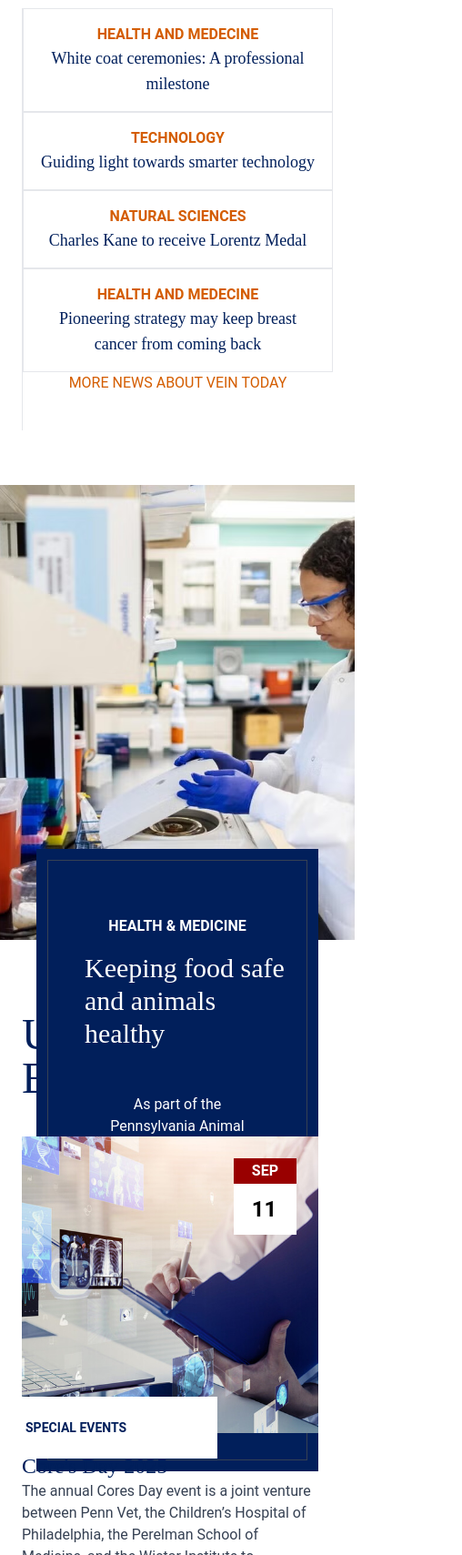
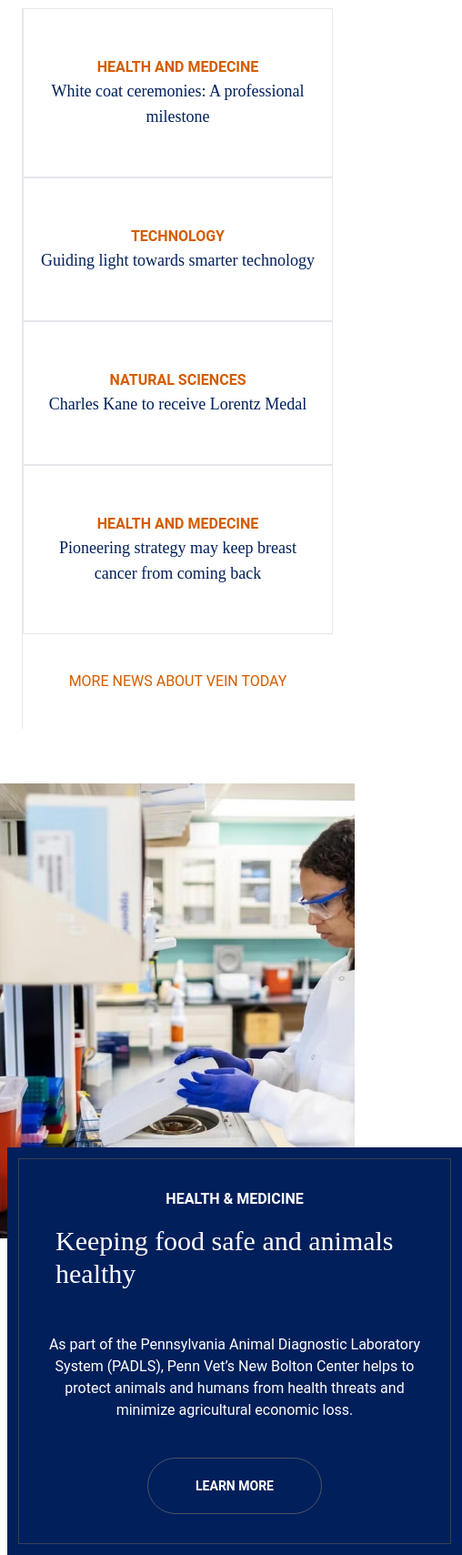
Before and after one commit to PAZZO123/TailWind_Gate, a website built with Vite: page index.html in a window 390 px wide. Shown: the part 1320-3029 px from the top of the page at 91% size, 508 px wide, since content can reach past the window. Built offline with nearby package versions, Linux system fonts and the light colour scheme.

Commit message:
feat:new feature section

```diff
--- a/index.html
+++ b/index.html
@@ -51,45 +51,45 @@
  </div>
  <!-- Grids -->
   <div class="lg:flex text-[#011F5B] gap-9 px-6 pt-10 xl:px-[100px] 2xl:px-[200px] flex flex-col lg:flex-row">
-    <div class="flex-2 pl-6 border-b-1 border-gray-200 border-l-1  group"><img src="Images/pollution.jpg" alt="">
-    <p class="uppercase text-[#D45D00] font-semibold font-sm hover:underline  text-center">Health and Medecine</p>
-    <p class="font-[EB_Garamond] text-3xl group-hover:underline pr-20 text-center ">Exposure to air pollution worsens Alzheimer’s disease
+    <div class="flex-2 pl-6 border-b-1 border-gray-200 border-l-1   group"><img src="Images/pollution.jpg" alt="">
+    <p class="uppercase text-[#D45D00] font-semibold font-sm hover:underline  text-center ">Health and Medecine</p>
+    <p class="font-[EB_Garamond] text-3xl group-hover:underline pr-20 text-center  ">Exposure to air pollution worsens Alzheimer’s disease
           </p>
   </div>
   <div class="flex-3  border-l-1 border-gray-200  ">
       <div class="lg:grid lg:grid-cols-2   grid-rows-4">
-      <div class="p-4 border-1 border-gray-200 group "><img class="hidden lg:inline" src="Images/medecine.jpg" alt="">
+      <div class="p-4 border-1 border-gray-200 group py-13  lg:py-0"><img class="hidden lg:inline" src="Images/medecine.jpg" alt="">
       <p class="uppercase text-[#D45D00] font-semibold font-sm hover:underline text-center">Health and Medecine</p>
       <p class="font-[EB_Garamond] text-lg group-hover:underline text-center"> White coat ceremonies: A professional milestone
             </p>
       </div>
-      <div class="p-4 border-1 border-gray-200 group"><img class="hidden lg:inline"  src="Images/technology.jpeg" alt="">
+      <div class="p-4 border-1 border-gray-200 group py-13  lg:py-0"><img class="hidden lg:inline"  src="Images/technology.jpeg" alt="">
         <p class="uppercase text-[#D45D00] font-semibold font-sm hover:underline text-center">Technology</p>
         <p class="font-[EB_Garamond] text-lg group-hover:underline text-center"> Guiding light towards smarter technology
             </p>
       </div>
-      <div class="p-4 border-1 border-gray-200 group"><img class="hidden lg:inline"  src="Images/natural.jpg" alt="">
+      <div class="p-4 border-1 border-gray-200 group py-13  lg:py-0"><img class="hidden lg:inline"  src="Images/natural.jpg" alt="">
       <p class="uppercase text-[#D45D00] font-semibold font-sm hover:underline text-center">Natural Sciences</p>
       <p class="font-[EB_Garamond] text-lg group-hover:underline text-center"> Charles Kane to receive Lorentz Medal
             </p>
       </div>
-      <div class="p-4 border-1 border-gray-200 group"><img class="hidden lg:inline"  src="Images/health.jpg" alt="">
+      <div class="p-4 border-1 border-gray-200 group py-13  lg:py-0"><img class="hidden lg:inline"  src="Images/health.jpg" alt="">
       <p class="uppercase text-[#D45D00] font-semibold font-sm hover:underline text-center">Health and Medecine</p>
       <p class="font-[EB_Garamond] text-lg group-hover:underline text-center">  Pioneering strategy may keep breast cancer from coming back
             </p>
       </div>
     </div>
-    <div class="uppercase text-center text-[#D45D00] pb-10 lg:-mt-[700px]  ">More news about vein today</div>
+    <div class="uppercase text-center text-[#D45D00] py-10 2xl:-mt-[600px] xl:-mt-[600px]  lg:-mt-[500px] xl:py-0 ">More news about vein today</div>
   </div>
   </div>
   <!-- More news -->
    <div class="pt-15">
     <div class="relative bg-[url('/Images/more-section.avif')] bg-center  bg-cover bg-no-repeat p-10   h-[500px] xl:h-[650px] 2xl:mx-[100px]">
 
-      <div class="absolute p-3 bg-[#011F5B] lg:w-[600px] text-white  lg:inset-y-10 h-fit xl:inset-y-20 lg:left-6 w-fit top-[400px] max-md:inset-x-10 xl:left-[100px] ">
-       <div class=" py-15 px-4 border-1 border-gray-700 ">        <h1 class="uppercase font-semibold pb-4 text-center">Health & Medicine</h1>
+      <div class="absolute p-3 bg-[#011F5B] w-[500px] lg:w-[600px] text-white  lg:inset-y-10 h-fit xl:inset-y-20 lg:left-6  top-[400px] max-md:inset-x-2 xl:left-[100px] max-md:mx-auto ">
+       <div class=" py-8  lg:py-15 px-4 border-1 border-gray-700 ">        <h1 class="uppercase font-semibold pb-4 text-center">Health & Medicine</h1>
         <h1 class="text-3xl font-[EB_Garamond] pb-12 pl-6 hover:underline">Keeping food safe and animals healthy</h1>
-        <h2 class="pb-10 text-center px-10">As part of the Pennsylvania Animal Diagnostic Laboratory System (PADLS), Penn Vet’s New Bolton Center helps to protect animals and humans from health threats and minimize agricultural economic loss.</h2>
+        <h2 class="pb-10 text-center lg:px-10 px-4 ">As part of the Pennsylvania Animal Diagnostic Laboratory System (PADLS), Penn Vet’s New Bolton Center helps to protect animals and humans from health threats and minimize agricultural economic loss.</h2>
        <div class="flex-center"> <button class="py-5 px-13 uppercase text-sm font-semibold hover:bg-white hover:text-[#D45D00] w-fit border-1 border-gray-600 rounded-full ">Learn more</button></div></div>
 
       </div>
@@ -98,9 +98,9 @@
     </div>
    </div>
    <!-- Upcoming Events -->
-    <div class="text-5xl font-[EB_Garamond] text-[#011F5B] px-6 pt-20 pb-10 xl:px-[100px] 2xl:px-[200px]">Upcoming Events</div>
+    <div class="text-5xl font-[EB_Garamond] text-[#011F5B] px-6 pt-20 pb-10 xl:px-[100px] 2xl:px-[200px] mt-[300px] lg:mt-0">Upcoming Events</div>
     <!-- more about events -->
-    <div class="lg:flex px-6 xl:px-[100px] 2xl:px-[200px]">
+    <div class="lg:flex px-6 xl:px-[100px] 2xl:px-[200px] pr:20 sm:pr-[100px] md:pr-[450px] lg:pr-6 ">
 <div class="pr-4 relative flex-1 group"><img src="Images/event1.jpg" alt="">
   <div class="w-fit h-fit bg-white absolute top-6 right-10">
     <div class="w-fit px-5 py-0.5 bg-[#990000] text-white font-semibold">SEP</div>
@@ -138,8 +138,8 @@
     <!-- MORE EVENTS VIA PENN TODAY -->
     <div class="text-sm font-[EB_Garamond] text-[#011F5B] px-6 pt-20 pb-10 xl:px-[100px] 2xl:px-[200px] hover:underline font-semibold">MORE EVENTS VIA PENN TODAY</div>
 
-    <div class="lg:flex px-6 gap-6  xl:px-[100px] 2xl:px-[200px] 2xl:gap-10">
-       <div class=" p-3    bg-[#011F5B] lg:w-[600px] text-white   h-[380px]  ">
+    <div class="lg:flex px-6 gap-6  xl:px-[100px] 2xl:px-[200px] 2xl:gap-10 space-y-10">
+       <div class=" p-3    bg-[#011F5B] lg:w-[600px] text-white   lg:h-[400px] 2xl:h-[380px] h-fit  ">
        <div class="py-15 px-4 border-1 border-gray-700">
 
         <h1 class="text-3xl font-[EB_Garamond] pb-12 pl-6 hover:underline text-center">Federal Government Updates</h1>
@@ -148,7 +148,7 @@
 
        </div>
       </div>
-       <div class="  border-5 border-[#011F5B] bg-[#011F5B] lg:w-[600px] text-white  h-[380px] p-3 ">
+       <div class="  border-5 border-[#011F5B] bg-[#011F5B] lg:w-[600px] text-white  lg:h-[400px] 2xl:h-[390px] h-fit p-3 ">
 
         <div class="py-16  px-4 border-1 border-gray-700">
           <h1 class="text-3xl font-[EB_Garamond] pb-12 pl-6 hover:underline">Title IX Compliance in Athletics</h1>
@@ -164,7 +164,7 @@
       <div class="text-center pt-10 text-lg">A look at a few of our big picture priorities that improve Penn as we create <br> knowledge to benefit the world.</div>
      </div>
      <!-- Images -->
-    <div class="flex overflow-x-auto flex-nowrap w-full gap-10 h-[500px]  -mt-[250px] scroll-smooth scroll-px-0 snap-x snap-mandatory">
+    <div class="flex overflow-x-auto flex-nowrap w-full gap-10 h-[500px]  -mt-[250px] scroll-smooth scroll-px-0 snap-x snap-mandatory ">
   <div class="w-[500px] h-full shrink-0 relative">
     <img class="w-full h-full object-cover" src="Images/left.png" alt="">
     <div class="absolute inset-0 bg-black/60 z-10"></div>
@@ -192,18 +192,18 @@
 <!-- Stay Connected -->
  <div class="text-center text-5xl font-[EB_Garamond] text-[#011F5B] xl:px-[100px] 2xl:px-[200px]  py-10 ">Stay Connected</div>
   <!-- Images -->
- <div class="lg:flex flex-row gap-5 px-6 xl:px-[100px] 2xl:px-[250px] xl:gap-10 ">
+ <div class="flex lg:flex-row lg:gap-5 px-6 xl:px-[100px] 2xl:px-[250px] xl:gap-5 sm:mr-[200px] md:mr-[300px] flex-col h-[1200px] lg:h-full lg:mr-0   ">
   <div class="flex-1 bg-[url('/Images/connect1.avif')] bg-cover bg-center text-[white] py-[100px] px-5 relative group"><img src="" alt="">
   <div class="absolute inset-0 bg-[#990000]/80 z-10 hidden group-hover:inline"></div>
 <div class="z-12 relative hidden group-hover:inline "> <p>When Little Dove sat down mid-walk, her owner, Elizabeth Mauldin, a dermatopathologist at @PennVetSchool, knew something was off. What followed was a swift, coordinated response from a veterinary team whose skill and care gave the rescue dog a second chance.</p>
     <div class="flex gap-2 pt-6"><div class="w-fit px-3 py-2.5 rounded-full bg-gray-500"><i class="fa-brands fa-instagram"></i></div> <p class="pt-2.5">@UOFPEN</p></div></div></div>
 
-  <div class="flex-1 bg-[#011F5B] text-[white] py-[100px] px-5"> <p>When Little Dove sat down mid-walk, her owner, Elizabeth Mauldin, a dermatopathologist at @PennVetSchool, knew something was off. What followed was a swift, coordinated response from a veterinary team whose skill and care gave the rescue dog a second chance.</p>
+  <div class="flex-1 bg-[#011F5B] text-[white] py-[100px] px-5 "> <p>When Little Dove sat down mid-walk, her owner, Elizabeth Mauldin, a dermatopathologist at @PennVetSchool, knew something was off. What followed was a swift, coordinated response from a veterinary team whose skill and care gave the rescue dog a second chance.</p>
     <div class="flex gap-2 pt-6"><div class="w-fit px-3 py-2.5 rounded-full bg-gray-500"><i class="fa-brands fa-x-twitter"></i></div> <p class="pt-2.5">@UOFPEN</p></div> </div>
 
 
 
-  <div class="flex-1 bg-[url('/Images/connect-2.avif')] bg-cover bg-center text-[white] py-[100px] px-5 relative group">
+  <div class="flex-1 bg-[url('/Images/connect-2.avif')] bg-cover bg-center text-[white] py-[100px] px-5 relative group ">
     <div class="absolute inset-0 bg-[#990000]/80 z-10 hidden group-hover:inline"></div>
 <div class="z-12 relative hidden group-hover:inline  text-center   py-20  "> <p>Godd to have you all back</p>
     <div class="flex gap-2 pt-6 justify-center "><div class="w-fit px-3 py-2.5 rounded-full bg-gray-500"><i class="fa-brands fa-instagram"></i></div> <p class="pt-2.5">@UOFPEN</p></div></div>
```
